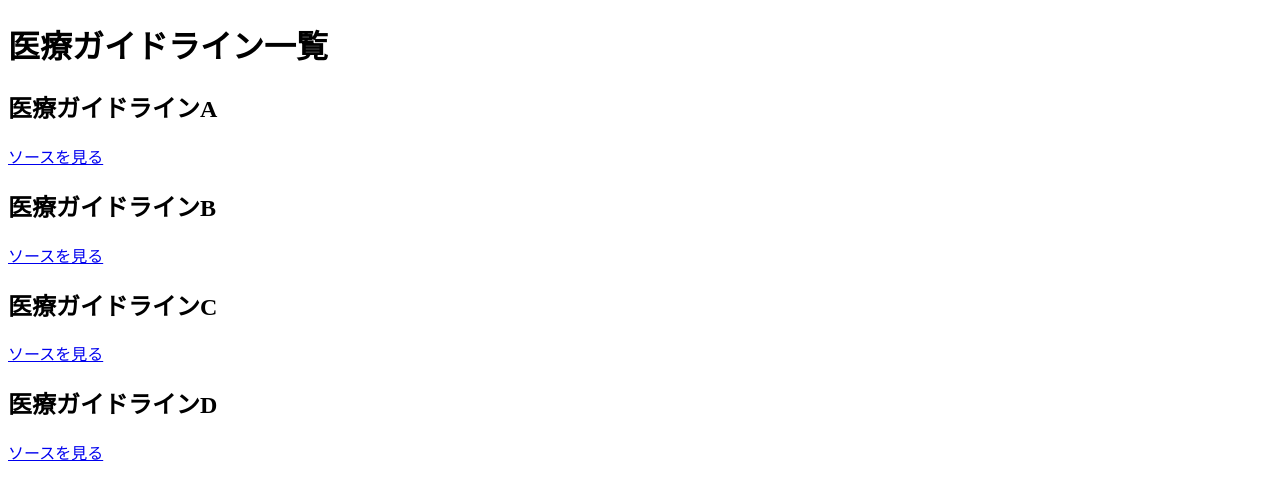
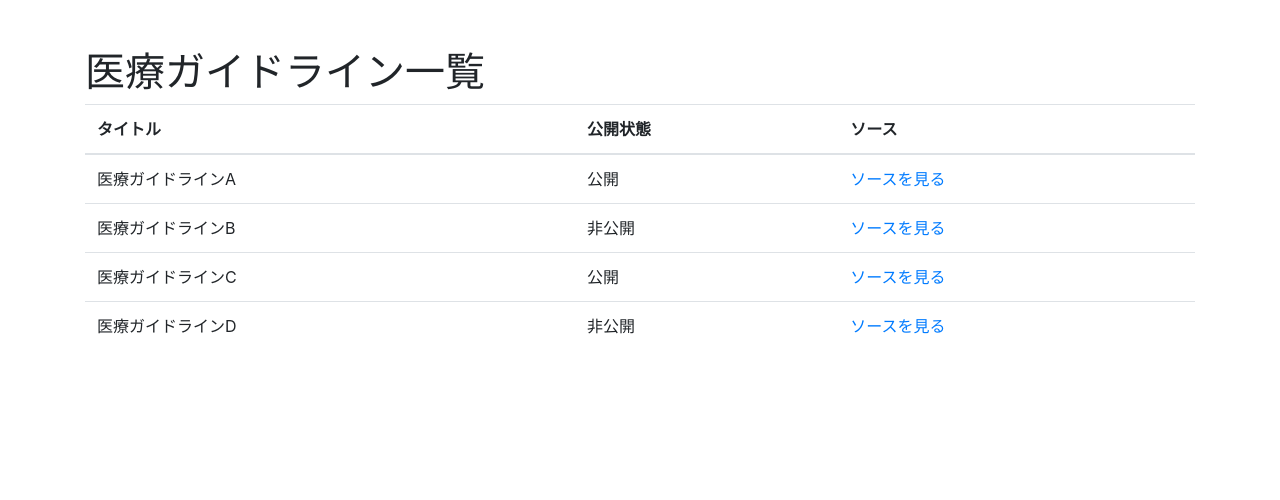
Before and after one commit to syngyuramed/testetest, a plain HTML site: page index.html in a window 1280 px wide. Drawn offline with nearby package versions, Linux system fonts and the light colour scheme.

Commit message:
Update index.html

```diff
--- a/index.html
+++ b/index.html
@@ -2,37 +2,51 @@
 <html lang="ja">
 <head>
     <meta charset="UTF-8">
+    <meta name="viewport" content="width=device-width, initial-scale=1">
     <title>医療ガイドライン一覧</title>
+    <!-- Bootstrap CSS -->
+    <link href="https://stackpath.bootstrapcdn.com/bootstrap/4.5.2/css/bootstrap.min.css" rel="stylesheet">
 </head>
 <body>
-    <h1>医療ガイドライン一覧</h1>
-    <div id="guidelineList">ガイドラインがここに表示されます。</div>
+    <div class="container mt-5">
+        <h1>医療ガイドライン一覧</h1>
+        <table class="table">
+            <thead>
+                <tr>
+                    <th>タイトル</th>
+                    <th>公開状態</th>
+                    <th>ソース</th>
+                </tr>
+            </thead>
+            <tbody id="guidelineList">
+                <!-- ガイドラインがここに表示されます -->
+            </tbody>
+        </table>
+    </div>
     <script>
         function fetchData() {
             fetch('data.json')
-                .then(response => {
-                    if (!response.ok) {
-                        throw new Error(`Network response was not ok (${response.status})`);
-                    }
-                    return response.json();
-                })
+                .then(response => response.json())
                 .then(data => {
                     const listElement = document.getElementById('guidelineList');
-                    listElement.innerHTML = ''; // 初期化
                     data.forEach(item => {
-                        const itemElement = document.createElement('div');
-                        itemElement.innerHTML = `<h2>${item.title}</h2><p><a href="${item.sourceUrl}">ソースを見る</a></p>`;
-                        listElement.appendChild(itemElement);
+                        const row = document.createElement('tr');
+                        row.innerHTML = `
+                            <td>${item.title}</td>
+                            <td>${item.isPublic ? '公開' : '非公開'}</td>
+                            <td><a href="${item.sourceUrl}">ソースを見る</a></td>
+                        `;
+                        listElement.appendChild(row);
                     });
-                })
-                .catch(error => {
-                    console.error('There was a problem with your fetch operation:', error);
-                    document.getElementById('guidelineList').innerHTML = 'データを読み込むことができませんでした。';
                 });
         }
 
         // ページの読み込みが完了したらデータをフェッチする
         window.onload = fetchData;
     </script>
+    <!-- Bootstrap JS and dependencies -->
+    <script src="https://code.jquery.com/jquery-3.5.1.slim.min.js"></script>
+    <script src="https://cdn.jsdelivr.net/npm/@popperjs/core@2.5.2/dist/umd/popper.min.js"></script>
+    <script src="https://stackpath.bootstrapcdn.com/bootstrap/4.5.2/js/bootstrap.min.js"></script>
 </body>
 </html>
```
